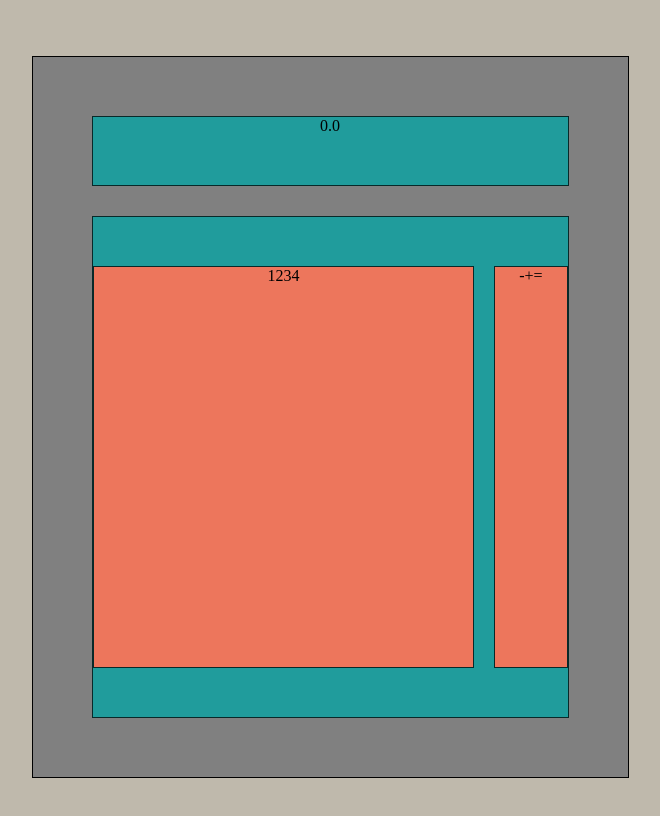
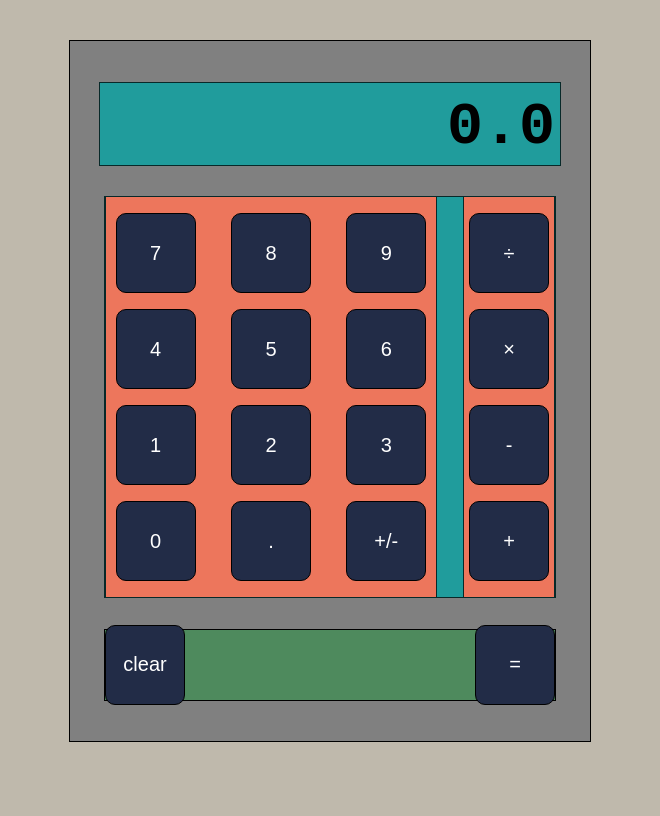
Before and after one commit to kdevay/calculator, a plain HTML site: page index.html in a window 1280 px wide. Shown: the whole page, without its empty margins (310-970 px from the left). Drawn offline with Linux system fonts and the light colour scheme; a web font is replaced by a local one.

Commit message:
Align buttons in center div.

```diff
--- a/index.html
+++ b/index.html
@@ -4,17 +4,42 @@
         <meta charset="utf-8">
         <title>Calculator</title>
         <!-- <script src="index.js" defer></script> -->
+        <link rel="stylesheet" href="https://fonts.googleapis.com/css?family=Lily Script One&amp;effect=emboss">
         <link rel="stylesheet" href="styles.css">
-        <!-- <link rel="stylesheet" href="https://fonts.googleapis.com/css?family=Lily Script One&effect=emboss"> -->
+        <!-- <link rel="preconnect" href="https://fonts.googleapis.com">
+        <link rel="preconnect" href="https://fonts.gstatic.com" crossorigin>
+        <link href="https://fonts.googleapis.com/css2?family=Comfortaa:wght@400;700&display=swap" rel="stylesheet"> -->
     </head>
     <body>
         <div class="calculator">
-            <div class="display">0.0</div>
+            <div class="display">
+                <h4 class="answer">0.0</h3>
+            </div>
             <div class="buttons">
-                <div class="numbers">1234</div>
-                <div class="operators">-+=</div>
-                <!-- <div class="numbers"></div>
-                <div class="operators"></div> -->
+                <div class="numbers">
+                    <button id="7">7</button>
+                    <button id="8">8</button>
+                    <button id="9">9</button>
+                    <button id="4">4</button>
+                    <button id="5">5</button>
+                    <button id="6">6</button>
+                    <button id="1">1</button>
+                    <button id="2">2</button>
+                    <button id="3">3</button>
+                    <button id="0">0</button>
+                    <button id=".">.</button>
+                    <button id="sign-change">+/-</button>
+                </div>
+                <div class="operators">
+                    <button id="divide">÷</button>
+                    <button id="multiply">×</button>
+                    <button id="plus">-</button>
+                    <button id="minus">+</button>
+                </div>
+            </div>
+            <div class="end">
+                <button id="clear">clear</button>
+                <button id="equals">=</button>
             </div>
         </div>
     </body>
--- a/styles.css
+++ b/styles.css
@@ -1,5 +1,5 @@
-/* skeleton design */
 body {
+    font-family: 'Lily Script One', 'Courier New', Courier, monospace;
     width: 50%;
     max-width: 2000px;
     min-width: 1000px;
@@ -13,25 +13,24 @@ body {
     background-color: #bfb9ac;
 }
 
+
+/* layer 1 */
 .calculator {
-    display: flex;
-    flex-direction: column;
-    align-content: center;
-    flex-wrap: nowrap;
-    align-items: center;
-    justify-content: space-evenly;
-    padding: 30px;
-    margin: 7vh;
-    height: 660px;
-    width: 535px;
+    padding: 10px;
+    margin: 5vh;
+    height: 680px;
+    width: 500px;
     color: black;
     border: 1px solid black;
     background-color: grey;
 }
 
+
+/* layer 2 */
 .display{
-    width: 475px;
-    height: 68px;
+    padding: 10px 5px 2px 5px;
+    width: 450px;
+    height: 70px;
     color: black;
     border: 1px solid rgb(8, 41, 41);
     background-color: rgb(32, 156, 156);
@@ -43,28 +42,80 @@ body {
     align-content: center;
     flex-wrap: nowrap;
     align-items: center;
-    justify-content: space-evenly;
-    width: 475px;
-    height: 500px;
+    justify-content: space-between;
+    width: 450px;
+    height: 400px;
     color: black;
     border: 1px solid rgb(8, 41, 41);
-    background-color: rgb(32, 156, 156);
+    background-color: rgb(32, 156, 156);  /* row */
+}
+
+.end {
+    display: flex;
+    align-content: center;
+    justify-content: space-between;
+    align-items: center;
+    height: 70px;
+    width: 450px;
+    border: 1px solid black;
+    background-color: rgb(78, 138, 93);
+}
+
+
+/* layer 3 */
+.answer {
+    text-align: right;
+    font-size: 60px;
+    padding: 0px;
+    margin: 0px;
 }
 
 .numbers{
-    height:400px;
-    width: 400px;
-    margin: 5px 10px 5px 0px;
+    display: flex;
+    flex-wrap: wrap;
+    flex-direction: row;
+    align-content: center;
+    justify-content: space-around;
+    align-items: center;
+    gap: 16px;
+    height: 400px;
+    width: 330px;
     color: black;
     border: 1px solid rgb(8, 41, 41);
     background-color: rgb(237, 118, 92);
 }
 
-.operators{
+.operators {
+    justify-content: space-evenly;
     height:400px;
-    width: 75px;
-    margin: 5px 0px 5px 10px;;
+    width: 90px;
     color: black;
     border: 1px solid rgb(8, 41, 41);
     background-color: rgb(237, 118, 92);
 }
+
+
+/* innermost elements */
+button { /* row */
+    color: white;
+    font-size: 20px;
+    border-radius: 10px;
+    border: 1px solid black;
+    background-color:rgb(34, 44, 71);
+    height: 80px;
+    width: 80px;
+    margin: 0px 0px 0px 0px;
+}
+
+
+
+/* shared styles */
+.calculator,
+.operators {/* column */
+    justify-content: space-evenly;
+    display: flex;
+    flex-direction: column;
+    align-content: center;
+    flex-wrap: nowrap;
+    align-items: center;
+}
```
